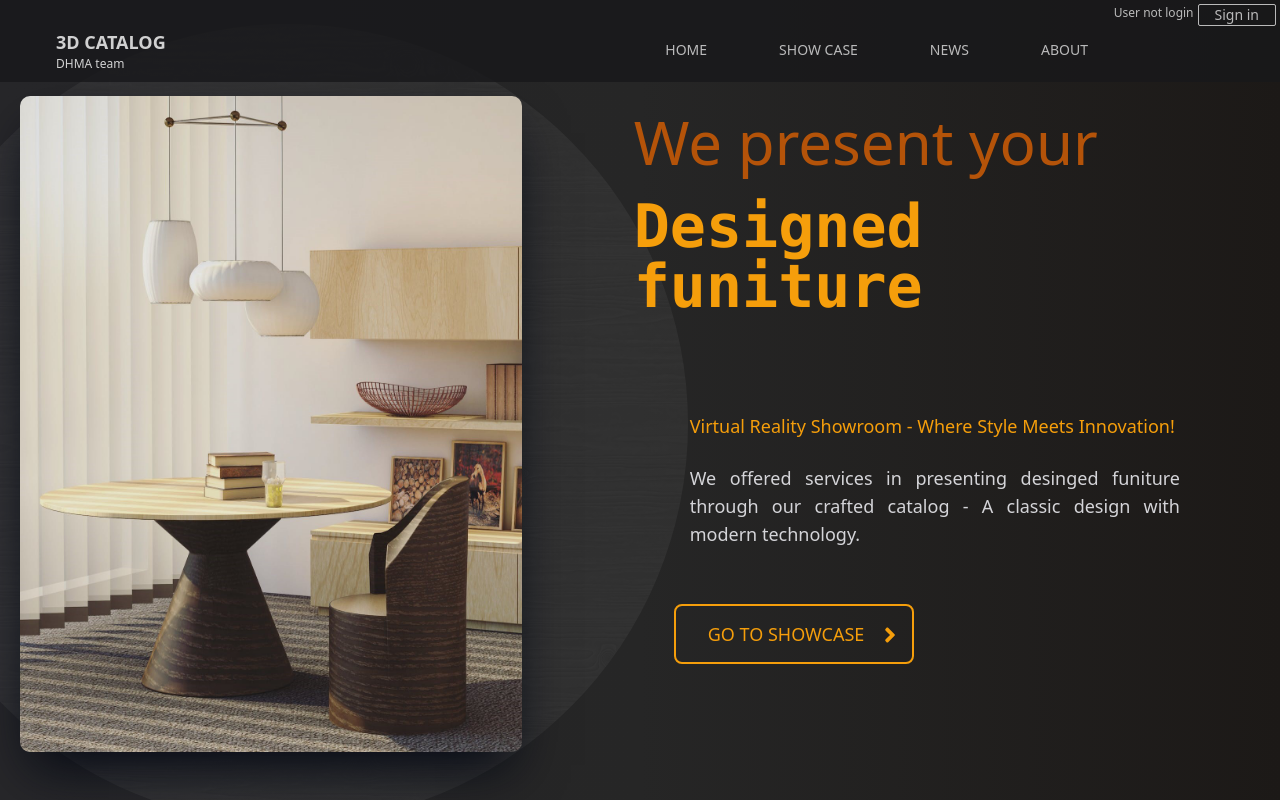
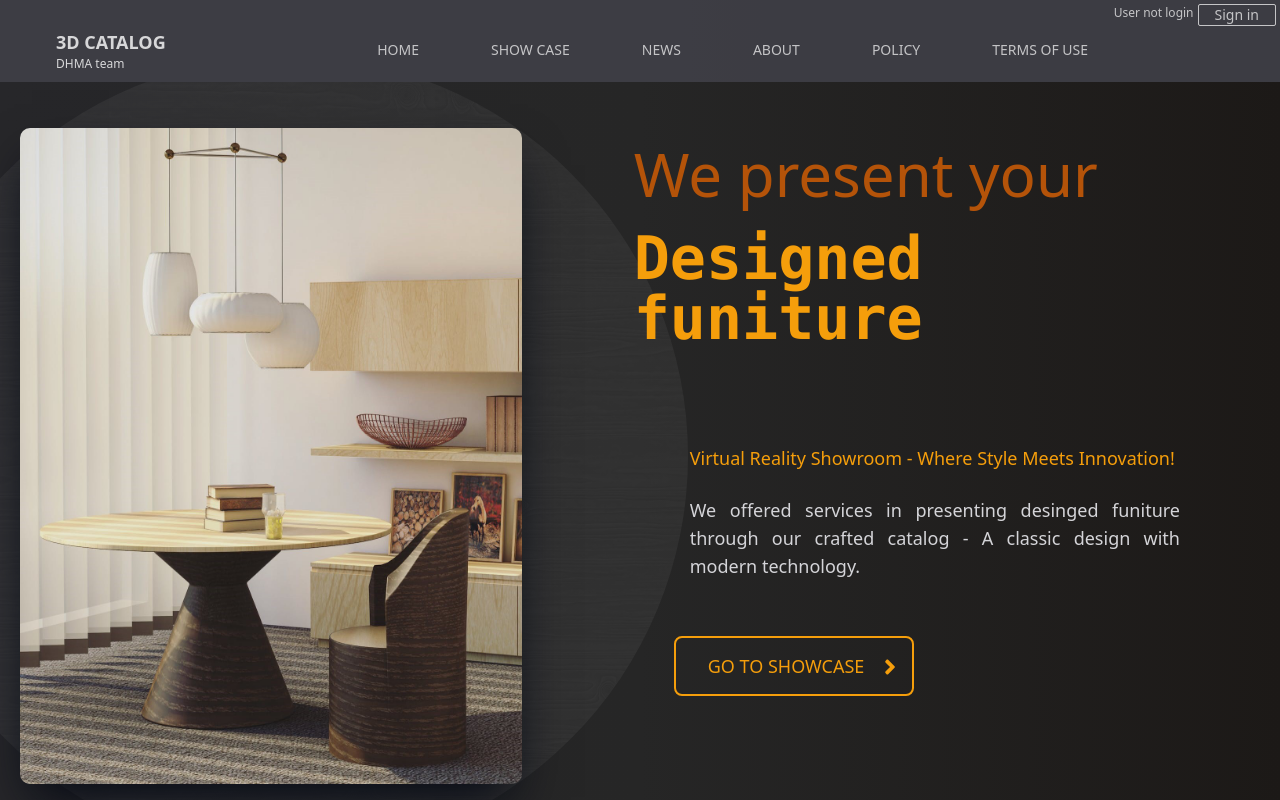
Before and after one commit to namke-dev/ThreeD-Catalog, a Next.js app: page /home in a window 1280 px wide. Shown: the top 800 px of the page. Built offline with nearby package versions, Linux system fonts and the light colour scheme; no server answers.

Commit message:
format code

```diff
--- a/src/components/layouts/HomePageIntro.jsx
+++ b/src/components/layouts/HomePageIntro.jsx
@@ -8,7 +8,7 @@ export default function HomePageIntro() {
   const { width } = useWindowDimensions() || {};
 
   return (
-    <div>
+    <div className=" md:mt-8">
       {/* background */}
       <div className="absolute w-full max-w-[1400px] opacity-10 z-10 md:-mt-10 md:-ml-28">
         <img
--- a/src/components/layouts/Layout.jsx
+++ b/src/components/layouts/Layout.jsx
@@ -8,7 +8,7 @@ export default function Layout({ children, className }) {
       className={`bg-gradient-to-r from-zinc-800 via-neutral-800 to-stone-900 ${className}`}
     >
       <Navbar />
-      <div className="max-w-[1400px] m-auto md:pt-16 ">{children}</div>
+      <div className="max-w-[1400px] m-auto md:pt-16 md:pb-20">{children}</div>
       <Footer />
     </div>
   );
--- a/src/components/layouts/Navbar.jsx
+++ b/src/components/layouts/Navbar.jsx
@@ -10,8 +10,9 @@ export default function Navbar() {
       fixed
       w-full z-50
       md:h-auto
-      bg-zinc-900/80 text-white/70
+      bg-zinc-700/95 text-white/70
       pb-2
+
       "
     >
       <LoginOption />
@@ -49,6 +50,12 @@ export default function Navbar() {
           <Link href={"/about"}>
             <NavbartButton>ABOUT</NavbartButton>
           </Link>
+          <Link href={"/policy-google"}>
+            <NavbartButton>POLICY</NavbartButton>
+          </Link>
+          <Link href={"/terms-of-service"}>
+            <NavbartButton>TERMS OF USE</NavbartButton>
+          </Link>
         </div>
       </div>
     </div>
```
